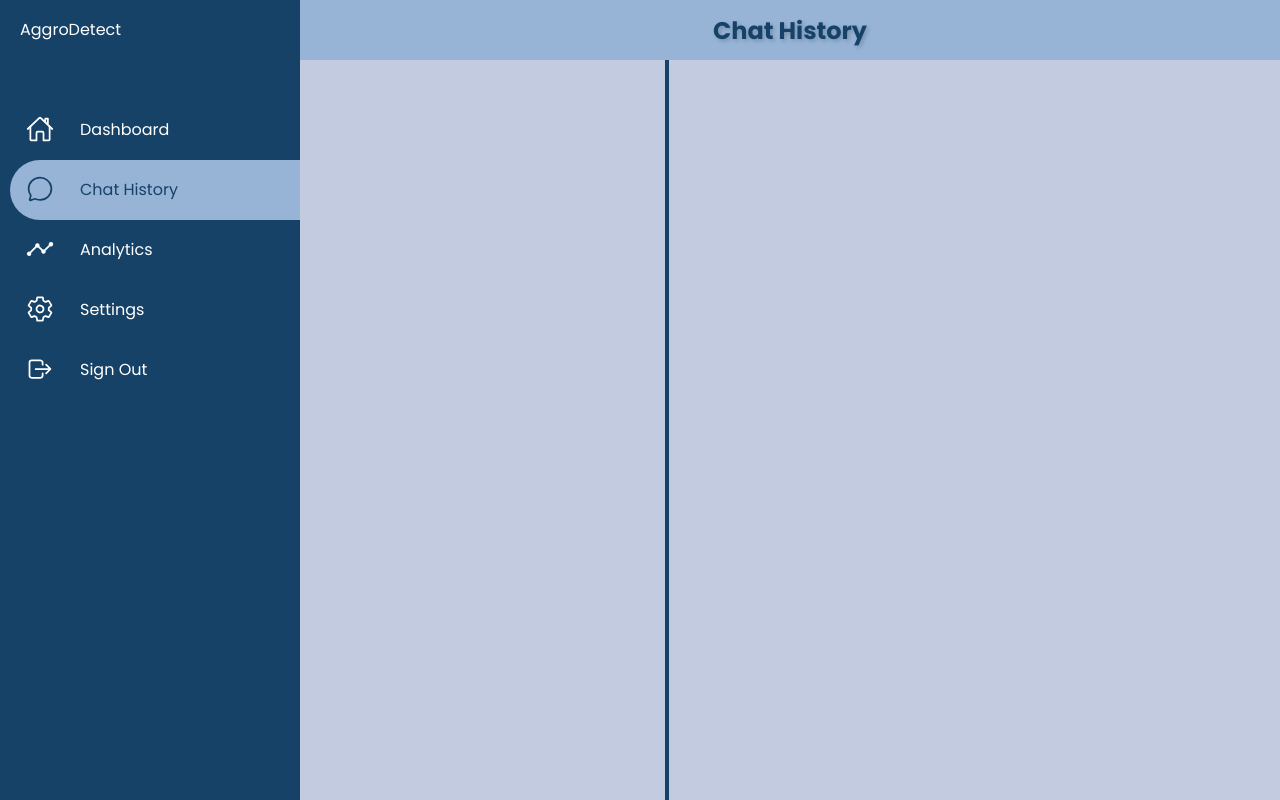
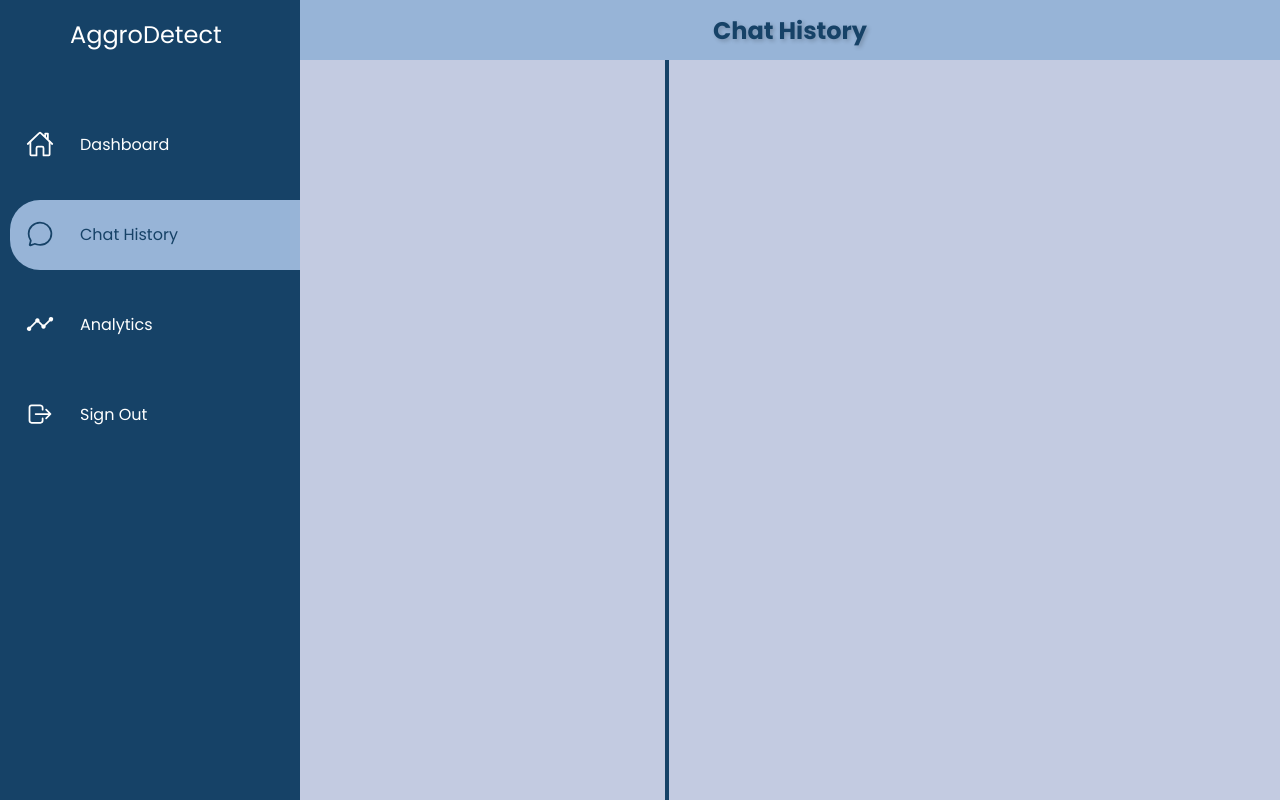
Before and after one commit to SewminaFernando/AggroDetect, a Flask app: page /chat_history in a window 1280 px wide. Run offline with Flask 3, Linux system fonts and the light colour scheme; data that the repository does not hold is empty; parts of the project's set-up code (start-up, migrations or seed data) failed here and were passed over.

Commit message:
Changes in styles

```diff
--- a/interface/static/CSS/analytics.css
+++ b/interface/static/CSS/analytics.css
@@ -23,6 +23,7 @@ body {
     align-items: center;
     background-color: #f4f4f4;
     z-index: 1;
+    overflow-y: hidden;
 }
 
 header {
@@ -55,7 +56,7 @@ header {
     padding: 20px;
     box-shadow: 0 4px 8px rgba(0, 0, 0, 0.1);
     min-width: 200px;
-    margin-bottom: 30px;
+    margin-bottom: 20px;
 
 }
 
--- a/interface/static/CSS/test.css
+++ b/interface/static/CSS/test.css
@@ -22,7 +22,7 @@
       top: 0;
       left:99%;
     }
-    .main-container .left-container {
+    .left-container {
       position:relative;
       width: 30%;
       height:100%;
@@ -71,7 +71,10 @@
       overflow-y: auto; /* Enable vertical scrolling */
       scroll-behavior: smooth;
       overflow-x: hidden;
-      height: 500px; /* Set a fixed height for the chat list */
+      height: 90%; /* Set a fixed height for the chat list */
+    }
+    .chat-list::-webkit-scrollbar {
+      display: none;
     }
 
     .chat-list .chat-box {
@@ -208,8 +211,11 @@
       position: relative;
       width: 100%;
       list-style: none;
-      border-top-left-radius: 50px;
-      border-bottom-left-radius: 50px;
+      border-top-left-radius: 30px;
+      border-bottom-left-radius: 30px;
+      margin-bottom: 20px;
+      padding-top: 5px;
+      padding-bottom: 5px;
     }
     .navigation ul li:hover,
     .navigation ul li.hovered {
@@ -242,7 +248,16 @@
     .navigation ul li a .icon ion-icon {
       font-size: 1.75rem;
     }
-
+    .navigation ul li a .logo {
+      position: relative;
+      padding: 0 10px;
+      height: 60px;
+      line-height: 60px;
+      text-align: center;
+      white-space: nowrap;
+      margin-left: 50px;
+      font-size: x-large;
+    }
     .navigation ul li a .title {
       position: relative;
       display: block;
--- a/interface/templates/interface.html
+++ b/interface/templates/interface.html
@@ -16,7 +16,7 @@
           <ul>
               <li>
                   <a href="#">
-                      <span class="title">AggroDetect</span>
+                      <span class="logo">AggroDetect</span>
                   </a>
               </li>
 
@@ -44,15 +44,6 @@
                           <ion-icon name="analytics"></ion-icon>
                       </span>
                       <span class="title">Analytics</span>
-                  </a>
-              </li>
-
-              <li class="{{ 'active' if active_page == 'settings' else '' }}">
-                  <a href="#">
-                      <span class="icon">
-                          <ion-icon name="settings-outline"></ion-icon>
-                      </span>
-                      <span class="title">Settings</span>
                   </a>
               </li>
 
```
Also changed, not shown: interface/static/CSS/dashboard.css (+15 -1 lines), interface/templates/analytics.html (+1 -10 lines), interface/templates/dashboard.html (+2 -11 lines).
